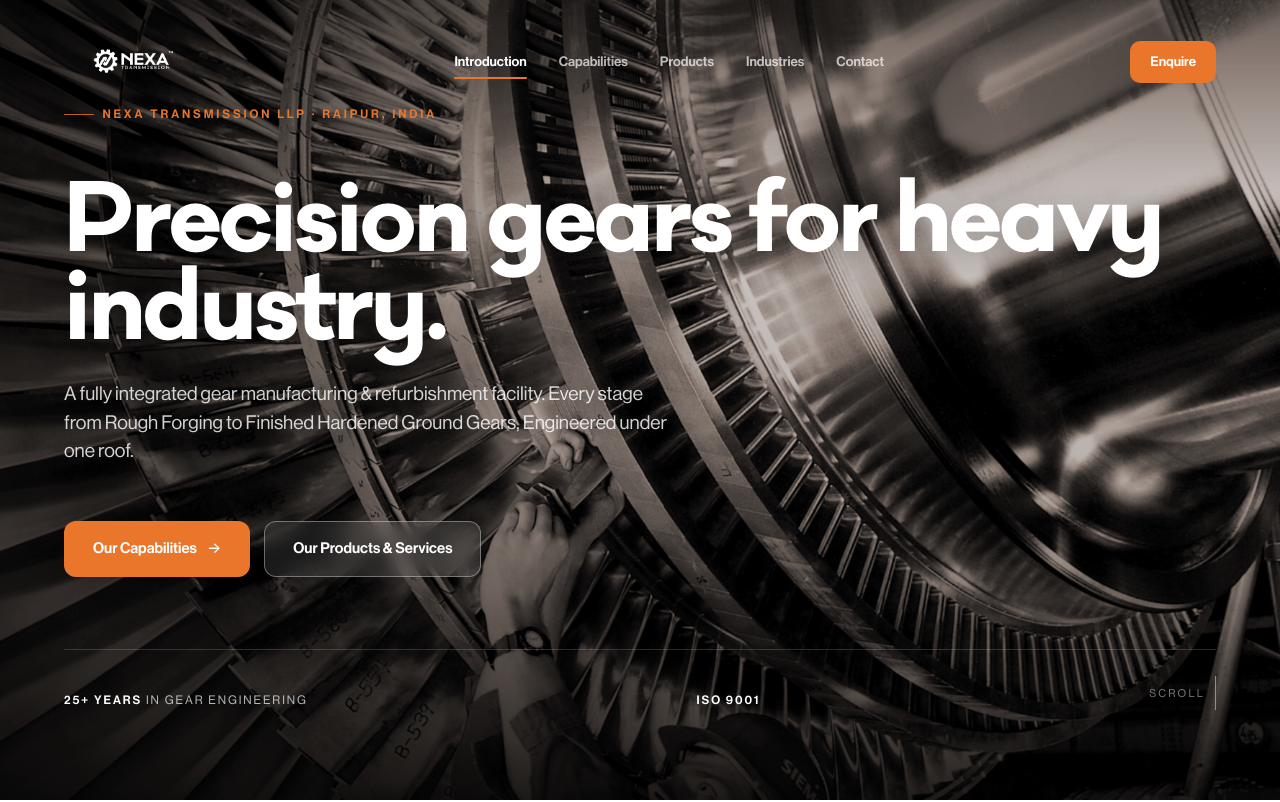
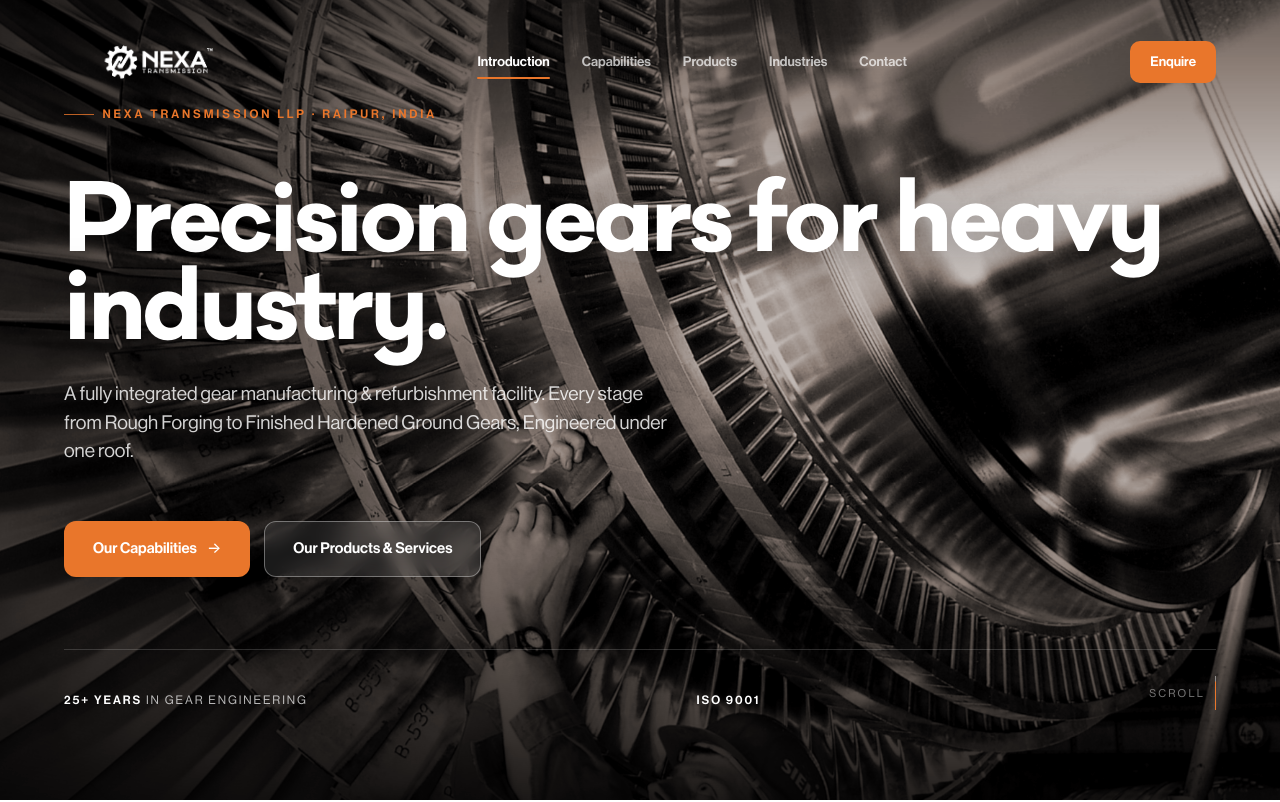
Before and after one commit to srijanmishra08/nexa-transmission, a plain HTML site: page index.html in a window 1280 px wide. Shown: the top 802 px of the page. Drawn offline with Linux system fonts and the light colour scheme.

Commit message:
Enlarge header logo without growing the nav bar
Bumps .brand img from 78px to 108px tall and vertically centers it
with transform:translateY(-50%), so it overflows the unchanged
80px .brand box instead of stretching nav-inner's height.

Co-Authored-By: Claude Sonnet 5 <noreply@anthropic.com>

```diff
--- a/index.html
+++ b/index.html
@@ -69,8 +69,8 @@ strong{font-weight:500;color:var(--ink)}
 .nav.scrolled .nav-inner{padding-top:14px;padding-bottom:14px}
 .nav::before{content:"";position:absolute;inset:0;background:rgba(255,255,255,.72);backdrop-filter:blur(22px) saturate(180%);-webkit-backdrop-filter:blur(22px) saturate(180%);border-bottom:1px solid var(--line-soft);opacity:0;transition:opacity .4s var(--ease)}
 .nav.scrolled::before{opacity:1}
-.brand{display:flex;align-items:center;position:relative;z-index:2;height:80px;width:144px;flex:0 0 auto}
-.brand img{height:78px;width:auto;transition:opacity .4s var(--ease);position:absolute;left:0;top:0}
+.brand{display:flex;align-items:center;position:relative;z-index:2;height:80px;width:190px;flex:0 0 auto}
+.brand img{height:108px;width:auto;transition:opacity .4s var(--ease);position:absolute;left:0;top:50%;transform:translateY(-50%)}
 .brand .lw{opacity:1}.brand .lo{opacity:0}
 .nav.scrolled .brand .lw{opacity:0}.nav.scrolled .brand .lo{opacity:1}
 .nav-links{display:flex;align-items:center;gap:2px;position:relative;z-index:2}
```
